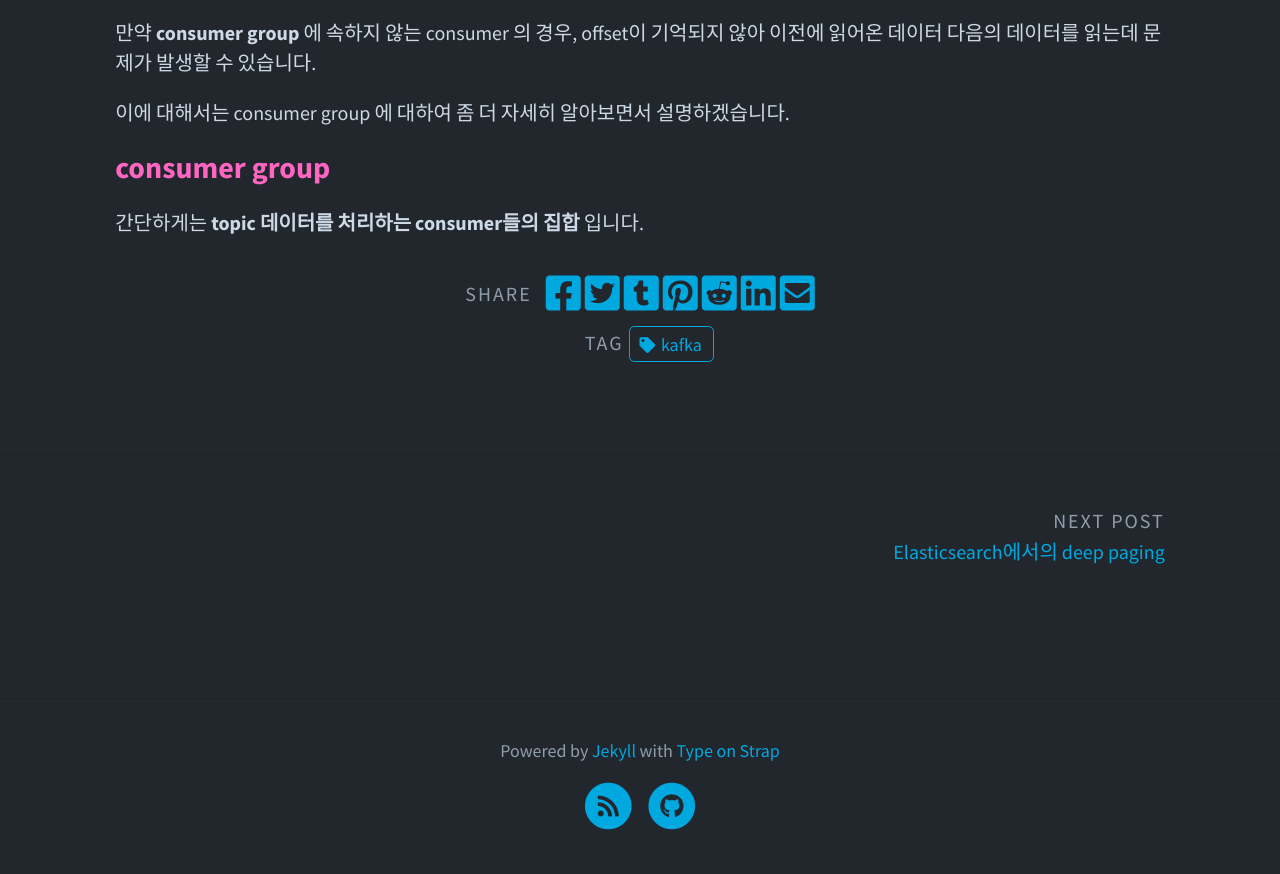
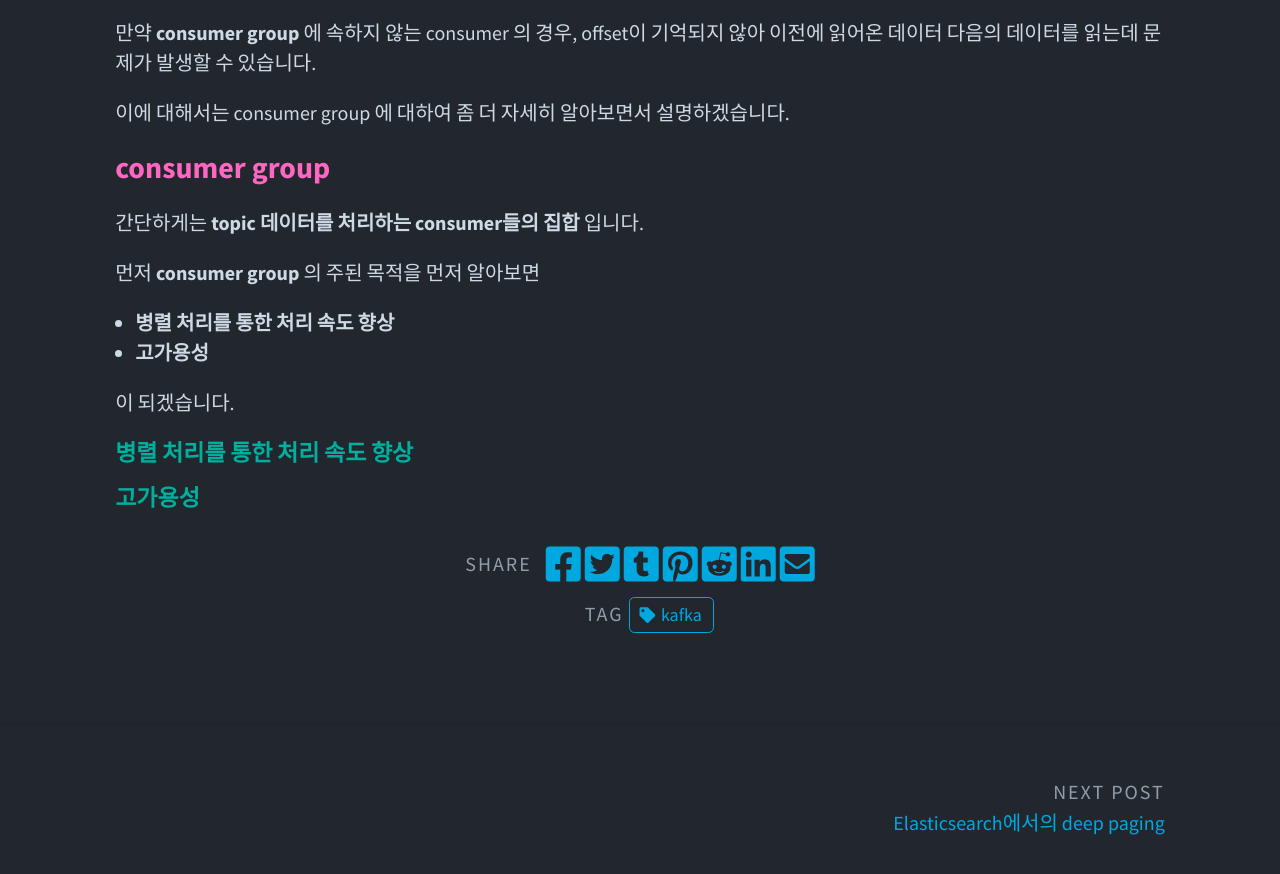
Before and after one commit to mainmethod0126/old-tech-blog, a Jekyll site: the page built from _posts/kafka/2023-05-06-kafka-기본개념-정리.md, in a window 1280 px wide and 900 px high, scrolled down 2197 px. Shown: the top 874 px of the window. Built offline with Jekyll 4.4.1, drawn with Linux system fonts in a browser that asks for light colours; comment, search, counter and statistics services are not loaded.

Commit message:
카프카 관련 글 작성중

```diff
--- a/_posts/kafka/2023-05-06-kafka-기본개념-정리.md
+++ b/_posts/kafka/2023-05-06-kafka-기본개념-정리.md
@@ -84,3 +84,16 @@ kafka는 이 메세지 큐의 한 종류 입니다.
 ### consumer group
 
 간단하게는 **topic 데이터를 처리하는 consumer들의 집합** 입니다.
+
+먼저 **consumer group** 의 주된 목적을 먼저 알아보면
+
+- **병렬 처리를 통한 처리 속도 향상**
+- **고가용성**
+
+이 되겠습니다.
+
+#### 병렬 처리를 통한 처리 속도 향상
+
+
+
+#### 고가용성
```
